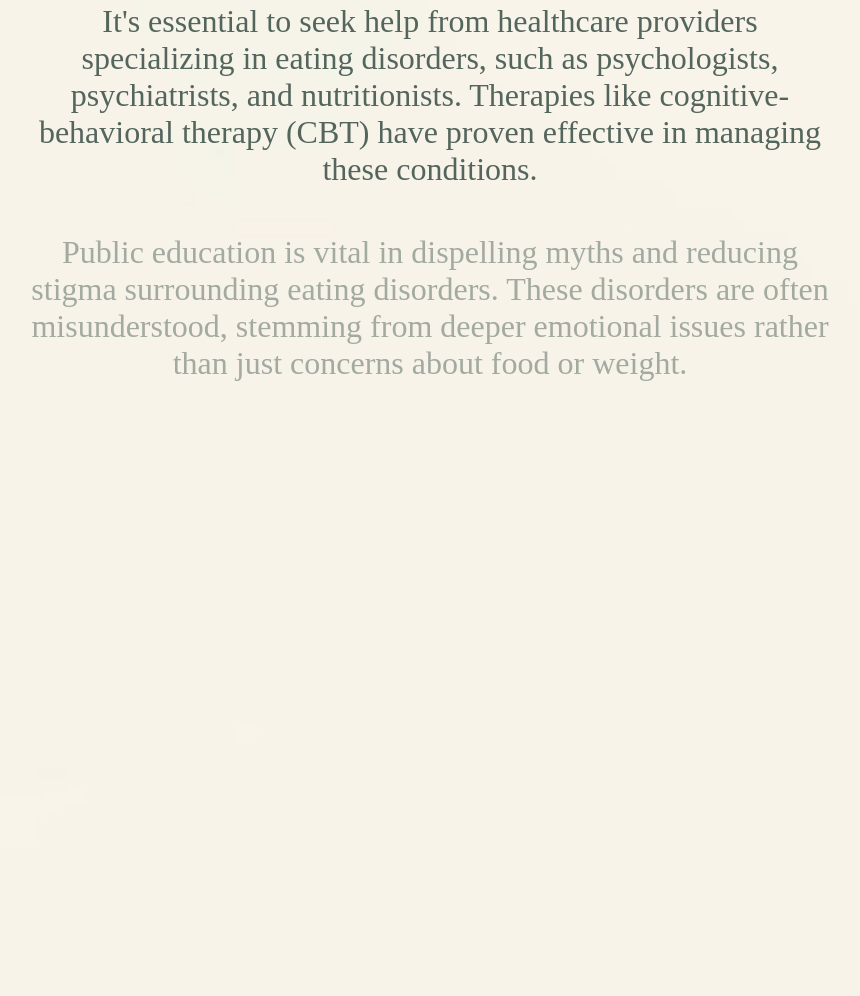
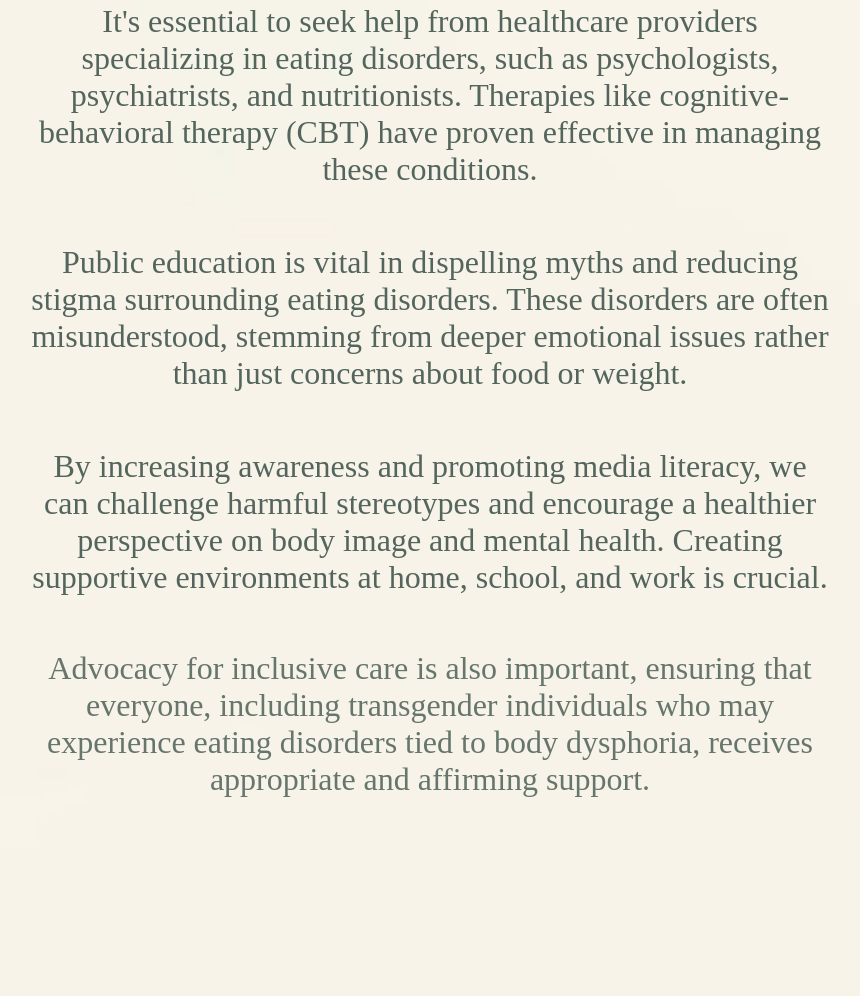
Before and after one commit to Tasneem-I/Eat-O-Mate, a Flask app: template templates/landingpage.html in a window 1280 px wide. Shown: the part 1523-2519 px from the top of the page, without its empty margins (210-1070 px from the left). Run offline with Flask 3, Linux system fonts and the light colour scheme; the template is opened without the code that fills it, so the values that code supplies are empty.

Commit message:
Update landingpage.html

```diff
--- a/templates/landingpage.html
+++ b/templates/landingpage.html
@@ -71,7 +71,7 @@
             border: none;
             border-radius: 10px;
             opacity: 0;
-            animation: fadeInButton 2s forwards 16s;
+            animation: fadeInButton 2s forwards 11s;
         }
 
 
@@ -84,11 +84,11 @@
             opacity: 0;
         }
 
-        .social1 { animation: fadeInText 2s forwards 6s; }
-        .social2 { animation: fadeInText 2s forwards 8s; }
-        .social3 { animation: fadeInText 2s forwards 10s; }
-        .social4 { animation: fadeInText 2s forwards 12s; }
-        .social5 { animation: fadeInText 2s forwards 14s; }
+        .social1 { animation: fadeInText 1s forwards 5s; }
+        .social2 { animation: fadeInText 1s forwards 6s; }
+        .social3 { animation: fadeInText 1s forwards 7s; }
+        .social4 { animation: fadeInText 1s forwards 8s; }
+        .social5 { animation: fadeInText 1s forwards 9s; }
 
         .card {
             background-color: white;
@@ -98,7 +98,7 @@
             margin-top: 20px;
             text-align: left;
             opacity: 0;
-            animation: fadeInCard 2s forwards 16s;
+            animation: fadeInCard 1s forwards 10s;
         }
 
         .card img {
```
